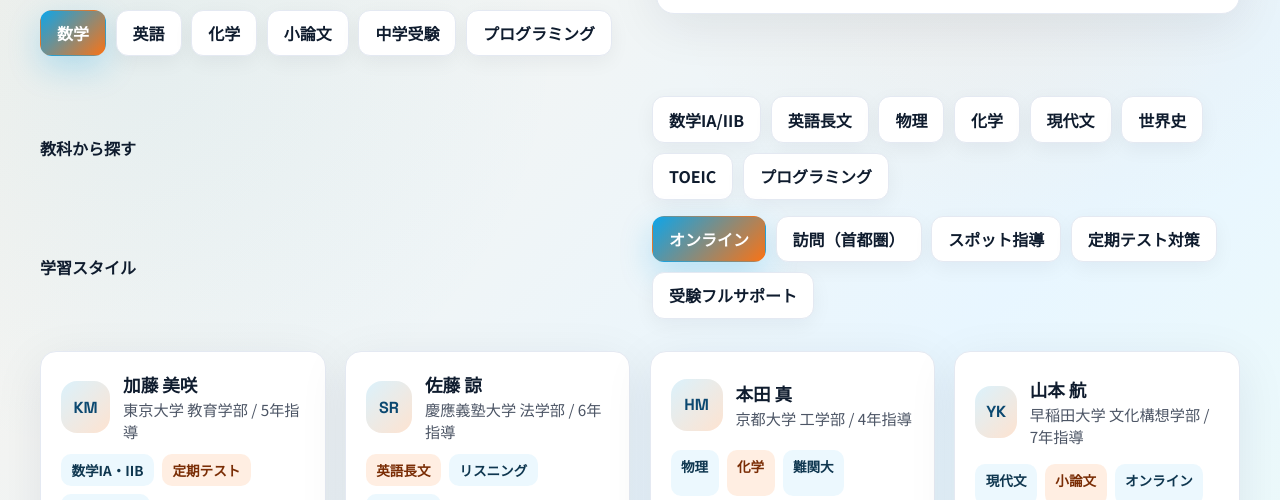
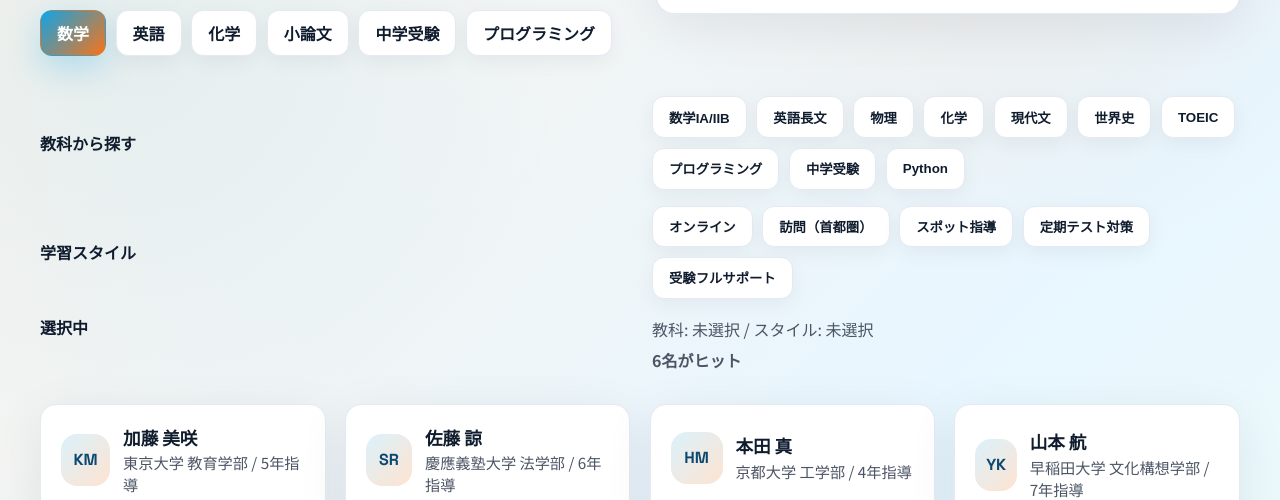
Before and after one commit to bokuasu0412-ui/new-site, a plain HTML site: page index.html in a window 1280 px wide. Shown: the part 297-797 px from the top of the page. Drawn offline with Linux system fonts and the light colour scheme.

Commit message:
Add subject and style filtering UI for tutor cards

```diff
--- a/index.html
+++ b/index.html
@@ -323,31 +323,41 @@
 
   <section class="filters">
     <div class="filter-title">教科から探す</div>
-    <div class="chips">
-      <div class="chip">数学IA/IIB</div>
-      <div class="chip">英語長文</div>
-      <div class="chip">物理</div>
-      <div class="chip">化学</div>
-      <div class="chip">現代文</div>
-      <div class="chip">世界史</div>
-      <div class="chip">TOEIC</div>
-      <div class="chip">プログラミング</div>
+    <div class="chips" id="subject-chips">
+      <button class="chip" data-filter="subject" data-group="subject" data-value="数学IAIIB">数学IA/IIB</button>
+      <button class="chip" data-filter="subject" data-group="subject" data-value="英語長文">英語長文</button>
+      <button class="chip" data-filter="subject" data-group="subject" data-value="物理">物理</button>
+      <button class="chip" data-filter="subject" data-group="subject" data-value="化学">化学</button>
+      <button class="chip" data-filter="subject" data-group="subject" data-value="現代文">現代文</button>
+      <button class="chip" data-filter="subject" data-group="subject" data-value="世界史">世界史</button>
+      <button class="chip" data-filter="subject" data-group="subject" data-value="TOEIC">TOEIC</button>
+      <button class="chip" data-filter="subject" data-group="subject" data-value="プログラミング">プログラミング</button>
+      <button class="chip" data-filter="subject" data-group="subject" data-value="中学受験">中学受験</button>
+      <button class="chip" data-filter="subject" data-group="subject" data-value="Python">Python</button>
     </div>
   </section>
 
   <section class="filters" style="margin-top: 1rem;">
     <div class="filter-title">学習スタイル</div>
-    <div class="chips">
-      <div class="chip active">オンライン</div>
-      <div class="chip">訪問（首都圏）</div>
-      <div class="chip">スポット指導</div>
-      <div class="chip">定期テスト対策</div>
-      <div class="chip">受験フルサポート</div>
+    <div class="chips" id="style-chips">
+      <button class="chip" data-filter="style" data-group="style" data-value="オンライン">オンライン</button>
+      <button class="chip" data-filter="style" data-group="style" data-value="訪問">訪問（首都圏）</button>
+      <button class="chip" data-filter="style" data-group="style" data-value="スポット">スポット指導</button>
+      <button class="chip" data-filter="style" data-group="style" data-value="定期テスト">定期テスト対策</button>
+      <button class="chip" data-filter="style" data-group="style" data-value="受験フルサポート">受験フルサポート</button>
+    </div>
+  </section>
+
+  <section class="filters" style="margin-top: 1rem; align-items: flex-start;">
+    <div class="filter-title">選択中</div>
+    <div>
+      <div id="filter-summary" class="lead" style="margin:0; font-size:1rem;">教科: 未選択 / スタイル: 未選択</div>
+      <div id="result-count" style="margin-top:0.25rem; color: var(--muted); font-weight:700;">0名がヒット</div>
     </div>
   </section>
 
   <section class="tutors" aria-label="家庭教師一覧">
-    <article class="card">
+    <article class="card tutor-card" data-subjects="数学,数学IAIIB,定期テスト" data-styles="オンライン">
       <div class="card-header">
         <div class="avatar">KM</div>
         <div>
@@ -367,7 +377,7 @@
       </div>
     </article>
 
-    <article class="card">
+    <article class="card tutor-card" data-subjects="英語,英語長文,リスニング,大学受験" data-styles="オンライン,受験フルサポート">
       <div class="card-header">
         <div class="avatar">SR</div>
         <div>
@@ -387,7 +397,7 @@
       </div>
     </article>
 
-    <article class="card">
+    <article class="card tutor-card" data-subjects="物理,化学,難関大" data-styles="オンライン,受験フルサポート">
       <div class="card-header">
         <div class="avatar">HM</div>
         <div>
@@ -407,7 +417,7 @@
       </div>
     </article>
 
-    <article class="card">
+    <article class="card tutor-card" data-subjects="現代文,小論文,オンライン" data-styles="オンライン,スポット,受験フルサポート">
       <div class="card-header">
         <div class="avatar">YK</div>
         <div>
@@ -427,7 +437,7 @@
       </div>
     </article>
 
-    <article class="card">
+    <article class="card tutor-card" data-subjects="中学受験,算数,思考力" data-styles="訪問,オンライン,スポット">
       <div class="card-header">
         <div class="avatar">MN</div>
         <div>
@@ -447,7 +457,7 @@
       </div>
     </article>
 
-    <article class="card">
+    <article class="card tutor-card" data-subjects="プログラミング,Python,情報数学" data-styles="オンライン,作品添削,スポット">
       <div class="card-header">
         <div class="avatar">AK</div>
         <div>
@@ -479,5 +489,45 @@
   <footer>
     学校や塾と併用しながら「わかる」を増やす家庭教師サービスです。掲載希望・法人契約もお気軽にご相談ください。
   </footer>
+  <script>
+    const state = { subject: null, style: null };
+    const summary = document.getElementById('filter-summary');
+    const countLabel = document.getElementById('result-count');
+
+    const chips = document.querySelectorAll('[data-filter]');
+    chips.forEach(chip => {
+      chip.addEventListener('click', () => {
+        const group = chip.dataset.group;
+        const value = chip.dataset.value;
+        const isActive = chip.classList.contains('active');
+        document.querySelectorAll(`[data-group="${group}"]`).forEach(c => c.classList.remove('active'));
+        if (!isActive) {
+          chip.classList.add('active');
+          state[group] = value;
+        } else {
+          state[group] = null;
+        }
+        filterCards();
+      });
+    });
+
+    function filterCards() {
+      const tutors = document.querySelectorAll('.tutor-card');
+      let visibleCount = 0;
+      tutors.forEach(card => {
+        const subjects = (card.dataset.subjects || '').toLowerCase();
+        const styles = (card.dataset.styles || '').toLowerCase();
+        const subjectMatch = !state.subject || subjects.includes(state.subject.toLowerCase());
+        const styleMatch = !state.style || styles.includes(state.style.toLowerCase());
+        const show = subjectMatch && styleMatch;
+        card.style.display = show ? 'grid' : 'none';
+        if (show) visibleCount += 1;
+      });
+      summary.textContent = `教科: ${state.subject ?? '未選択'} / スタイル: ${state.style ?? '未選択'}`;
+      countLabel.textContent = `${visibleCount}名がヒット`;
+    }
+
+    filterCards();
+  </script>
 </body>
 </html>
```
